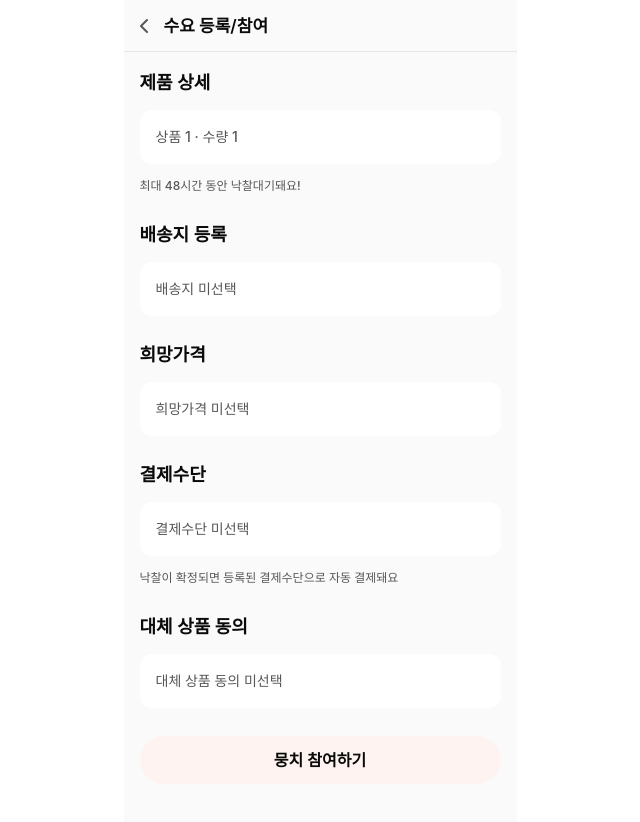
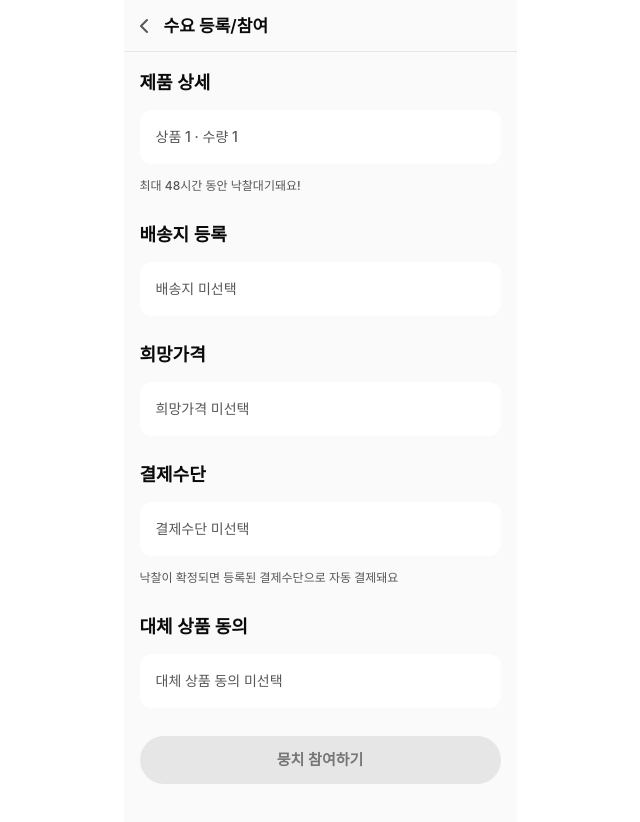
Before and after one commit to MoongCheap-dev/MoongCheap-frontend, a Next.js app: page /products/1/demand in a window 1280 px wide. Shown: the top 822 px of the page, without its empty margins (320-960 px from the left). Built offline with nearby package versions, Linux system fonts and the light colour scheme; a web font is replaced by a local one.

Commit message:
fix: 참여 버튼 잠금 상태 회색 처리와 radius 수정 (#84)

```diff
--- a/src/features/demand/components/DemandFormView.tsx
+++ b/src/features/demand/components/DemandFormView.tsx
@@ -96,10 +96,13 @@ export function DemandFormView({ productId, backHref }: DemandFormViewProps) {
         />
       </div>
 
-      {/* 시안: 화면 하단 고정. 버튼 361x48, 좌우·위아래 여백 16. */}
+      {/* 시안: 화면 하단 고정. 버튼 361x48 · radius 8 · 좌우·위아래 여백 16.
+          필수 동의 전에는 회색으로 잠긴다(바탕 #e6e6e6 · 글자 #767676, 픽셀 직접 확인).
+          활성 상태는 어느 시안에도 없다. 제공된 프레임이 전부 잠긴 상태라, 같은 자리·같은 역할인
+          B-08 하단 CTA(`ProductDetailView`)에 맞췄다. */}
       <div className="max-w-mobile bg-surface-primary fixed inset-x-0 bottom-0 mx-auto w-full p-4 pb-[calc(16px+env(safe-area-inset-bottom))]">
         <Button
-          className="text-button-16 rounded-12 h-12 w-full disabled:opacity-100"
+          className="bg-surface-button-primary-default text-content-oncolor text-button-15 active:bg-surface-button-primary-pressed disabled:bg-surface-disabled-secondary disabled:text-content-disabled-secondary rounded-8 h-12 w-full"
           disabled={!canSubmit}
         >
           {DEMAND_FORM_MESSAGES.submit}
```
